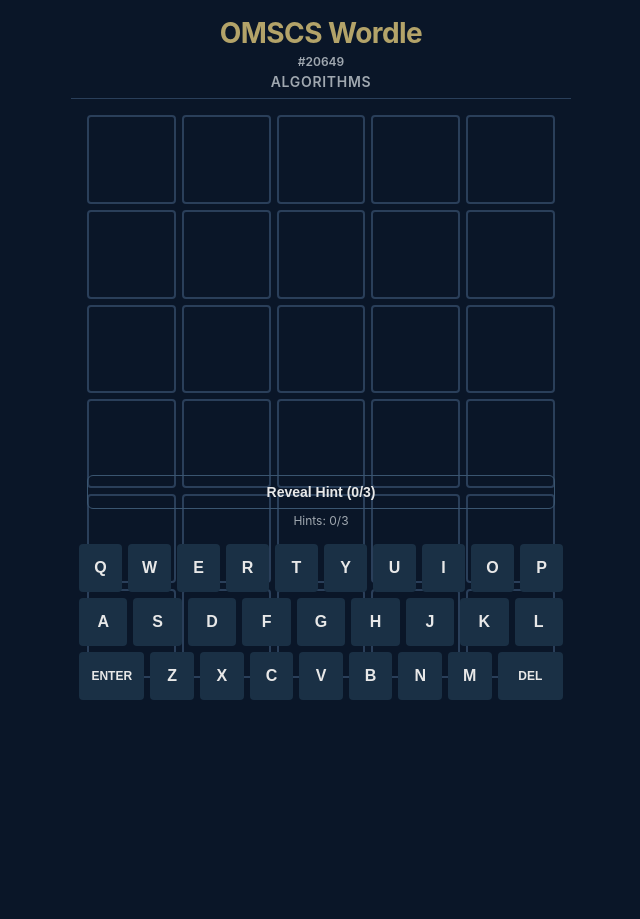
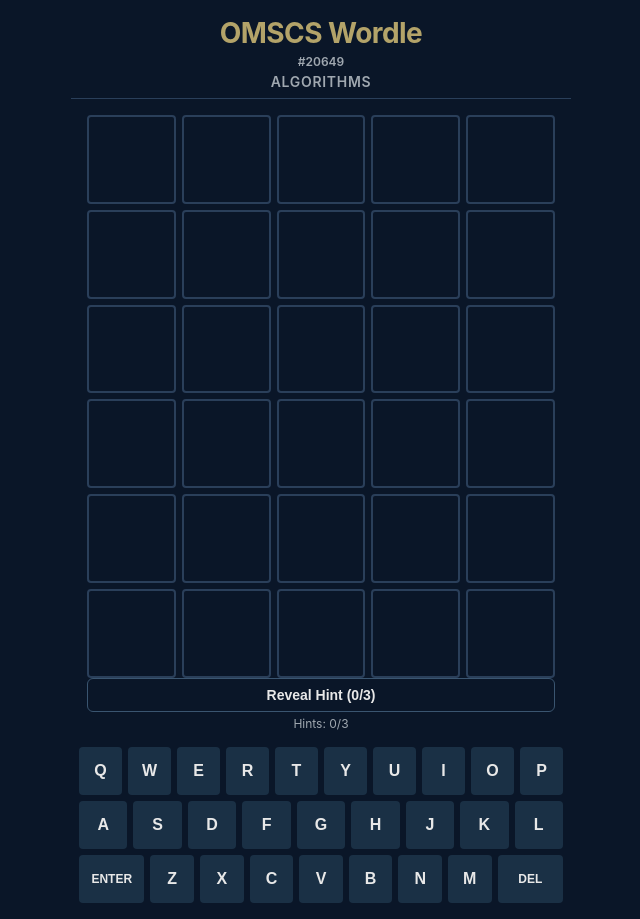
Before and after one commit to nkapila6/omscs-wordle, a React (Vite) app: page / in a window 1280 px wide. Shown: the whole page, without its empty margins (319-959 px from the left). Before the commit the page ends 800 px from the top, so only its background shows below. Built offline with nearby package versions, Linux system fonts and the light colour scheme.

Commit message:
fix: keyboard overlapping board on short screens

```diff
--- a/src/styles/app.css
+++ b/src/styles/app.css
@@ -105,7 +105,7 @@ body {
   gap: 6px;
   padding: 0 var(--space-md);
   flex: 1;
-  max-height: 360px;
+  min-height: 0;
 }
 
 .board-row {
```
